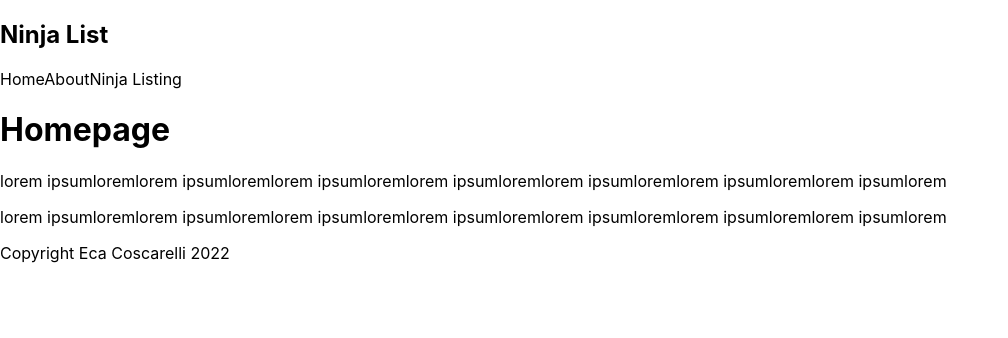
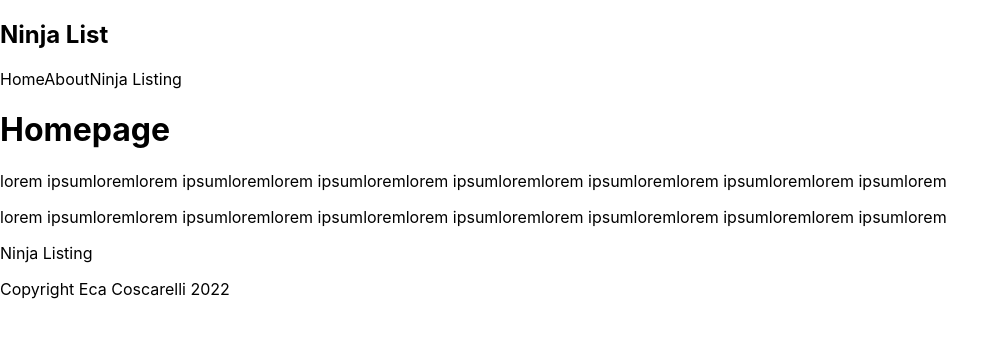
Before and after one commit to EcaCosca/universoactis, a Next.js app: page / in a window 1280 px wide. Shown: the top 338 px of the page, without its empty margins (0-1008 px from the left). Built offline with nearby package versions, Linux system fonts and the light colour scheme.

Commit message:
Done with links

```diff
--- a/components/navbar.js
+++ b/components/navbar.js
@@ -6,9 +6,9 @@
         <div className='logo'>
             <h1>Ninja List</h1>
         </div>
-        <Link><a>Home</a></Link>
-        <Link><a>About</a></Link>
-        <Link><a>Ninja Listing</a></Link>
+        <Link href="/">Home</Link>
+        <Link href="/about">About</Link>
+        <Link href="/ninjas/ninja">Ninja Listing</Link>
     </nav>
   )
 }
--- a/pages/index.js
+++ b/pages/index.js
@@ -3,6 +3,7 @@
 import Footer from '../components/Footer'
 import Navbar from '../components/Navbar'
 import styles from '../styles/Home.module.css'
+import Link from 'next/link';
 
 export default function Home() {
   return (
@@ -11,6 +12,7 @@
       <h1>Homepage</h1>
       <p>lorem ipsumloremlorem ipsumloremlorem ipsumloremlorem ipsumloremlorem ipsumloremlorem ipsumloremlorem ipsumlorem</p>
       <p>lorem ipsumloremlorem ipsumloremlorem ipsumloremlorem ipsumloremlorem ipsumloremlorem ipsumloremlorem ipsumlorem</p>
+      <Link href="/ninjas/ninja">Ninja Listing</Link>
       <Footer />
     </div>
     )
```
